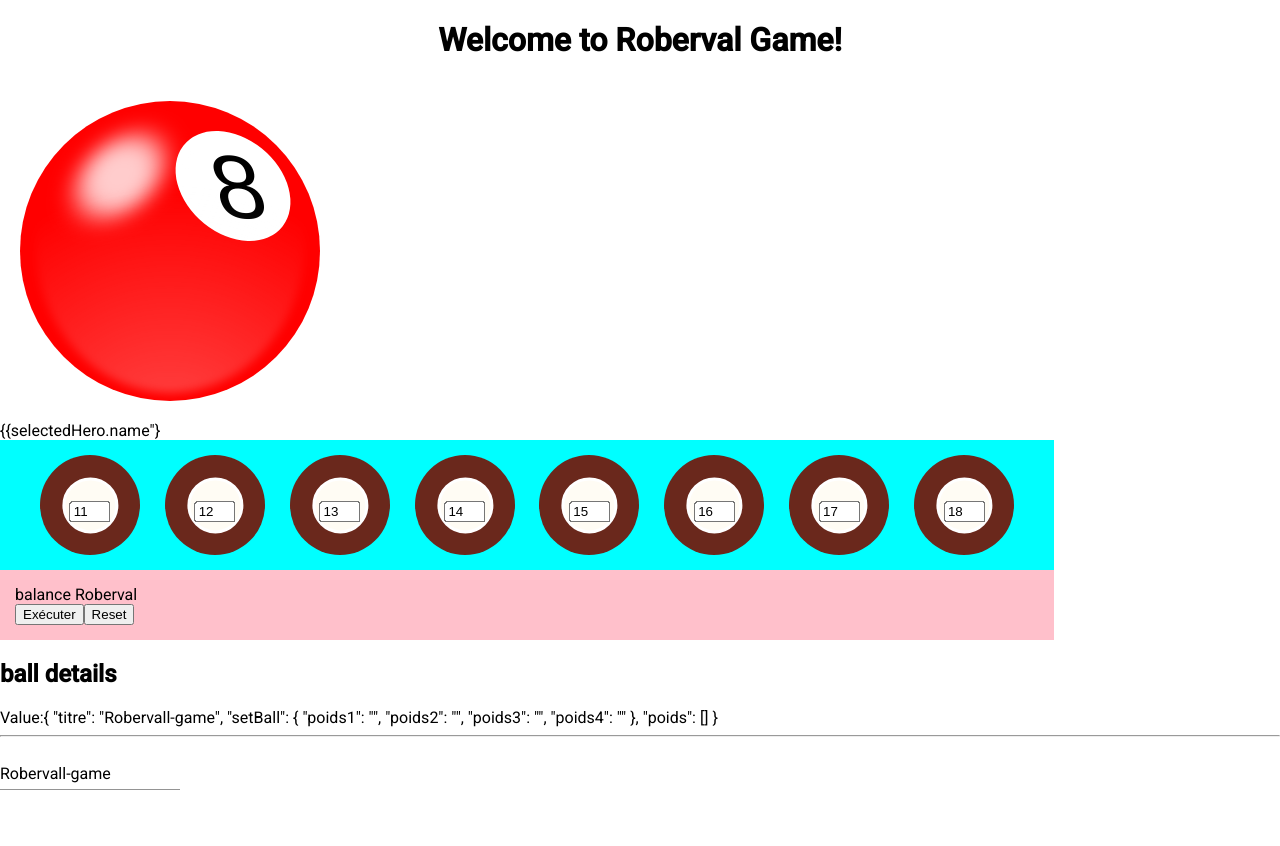
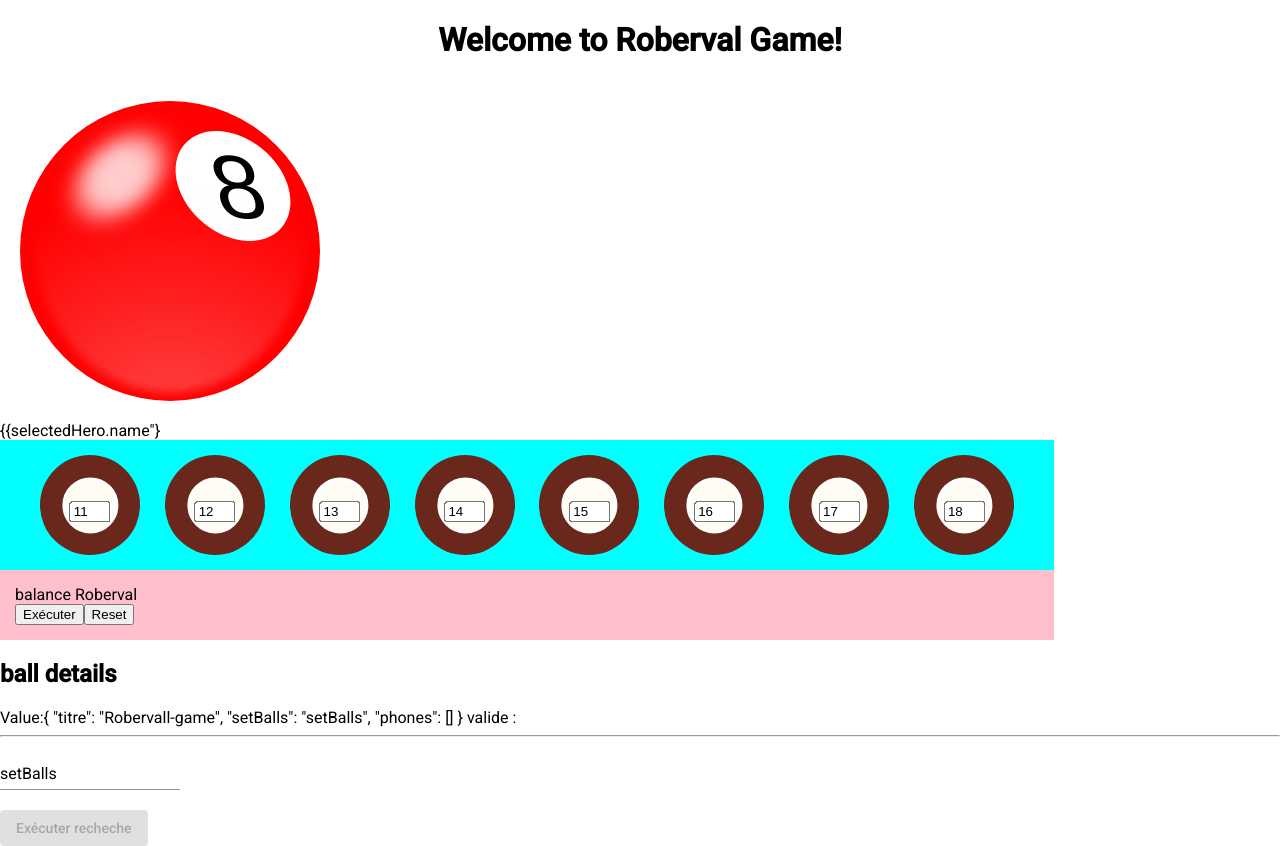
Before and after one commit to BirbaManuel/Angular-2-Roberval-game, an Angular app in the folder my-app/: page / in a window 1280 px wide. Before the commit the page ends 821 px from the top, so only its background shows below. Built offline with nearby package versions, Linux system fonts and the light colour scheme.

Commit message:
add submit handler

```diff
--- a/my-app/src/app/list-balls/list-balls.component.html
+++ b/my-app/src/app/list-balls/list-balls.component.html
@@ -29,18 +29,39 @@
 <h2>ball details</h2>
 <!-- end proced block -->
 
-<form [formGroup]="ballForm">
-  Value:{{ ballForm.value | json }}
+<form [formGroup]="ballForm" (ngSubmit)="submitHandler()">
+  Value:{{ ballForm.value | json }} valide : {{ ballForm.valide | json }}
   <hr />
   <mat-form-field>
-    <input matInput placeholder="" formControlName="titre" />
+    <input matInput placeholder="" formControlName="setBalls" [value]="0" />
+    <mat-error *ngIf="setBallsControl">
+      la valeur de la boule dois être comprise entre 1 à 50
+    </mat-error>
   </mat-form-field>
-  <div formGroupName="setBall">
+  <div formArrayName="phones">
     <div
-      *ngFor="let ball of ballForm.setBall; let i = index"
+      *ngFor="let phone of phoneForms.controls; let i = index"
       [formGroupName]="i"
     >
-      test{{ ball }}
+      <mat-form-field>
+        <input matInput placeholder="" formControlName="poids" />
+      </mat-form-field>
+      <button mat-raised-button color="warn" (click)="deletePhone(i)">
+        Delete
+      </button>
     </div>
+    <button
+      mat-raised-button
+      [disabled]="ballForm.invalid"
+      color="primary"
+      (click)="addPhone()"
+    >
+      Exécuter recheche
+    </button>
+  </div>
+  <div formGroupName="setBalls">
+    <!-- <mat-form-field>
+      <input matInput formControlName="poids1" />
+    </mat-form-field> -->
   </div>
 </form>
--- a/my-app/src/app/list-balls/list-balls.component.ts
+++ b/my-app/src/app/list-balls/list-balls.component.ts
@@ -1,7 +1,13 @@
 import { Component, OnInit } from '@angular/core'
 import { Ball } from './../ball'
 import { BALLS } from './../mock-balls'
-import { FormBuilder, FormGroup, FormArray } from '@angular/forms'
+import {
+  FormBuilder,
+  FormGroup,
+  FormArray,
+  Validators,
+  FormControl,
+} from '@angular/forms'
 /*
 import { from } from 'rxjs'
 import { map } from 'rxjs/operators/'
@@ -18,6 +24,7 @@ import { Observable } from 'rxjs'
 })
 export class ListBallsComponent implements OnInit {
   ballForm: FormGroup
+  setBallsControl: FormControl
   resultatIteration: Number
   showResultat: Boolean
   resultatBouleMax: Number
@@ -44,17 +51,20 @@ export class ListBallsComponent implements OnInit {
     this.resultatIteration = 1
   }
   ngOnInit() {
-    const ballUnit = this.fb.group({
-      poids1: '',
-      poids2: '',
-      poids3: '',
-      poids4: '',
-    })
+    // const ballUnitSchema = this.fb.group({
+    //   poids1: '',
+    //   poids2: '',
+    //   poids3: '',
+    //   poids4: '',
+    // })
+    this.setBallsControl = this.fb.control(
+      'setBalls',
+      Validators.pattern('^(?:[1-9]|[1-4][0-9]|50)$') // nombre de 0 à 50
+    )
     this.ballForm = this.fb.group({
       titre: 'Robervall-game',
-      // setBall: this.fb.array([]),
-      setBall: ballUnit,
-      poids: this.fb.array([]),
+      setBalls: this.setBallsControl,
+      phones: this.fb.array([]),
     })
     this.ballsGenerator.getAllBalls().subscribe(
       sucess => {
@@ -71,6 +81,29 @@ export class ListBallsComponent implements OnInit {
       this.log(sucess)
     })
   }
+  get phoneForms() {
+    return this.ballForm.get('phones') as FormArray
+  }
+  get setBallsForms() {
+    return this.ballForm.get('setBalls')
+  }
+  addPhone() {
+    const phone = this.fb.group({
+      poids: [],
+    })
+    this.phoneForms.push(phone)
+  }
+  deletePhone(i) {
+    this.phoneForms.removeAt(i)
+  }
+
+  async submitHandler() {
+    const formValue = this.ballForm.value
+    try {
+      await console.log(formValue)
+      // await console.log(formValue)
+    } catch (err) {}
+  }
 }
 function maxArrayNumber(arrayOfNumber: Ball[]) {
   //only one iteration
```
